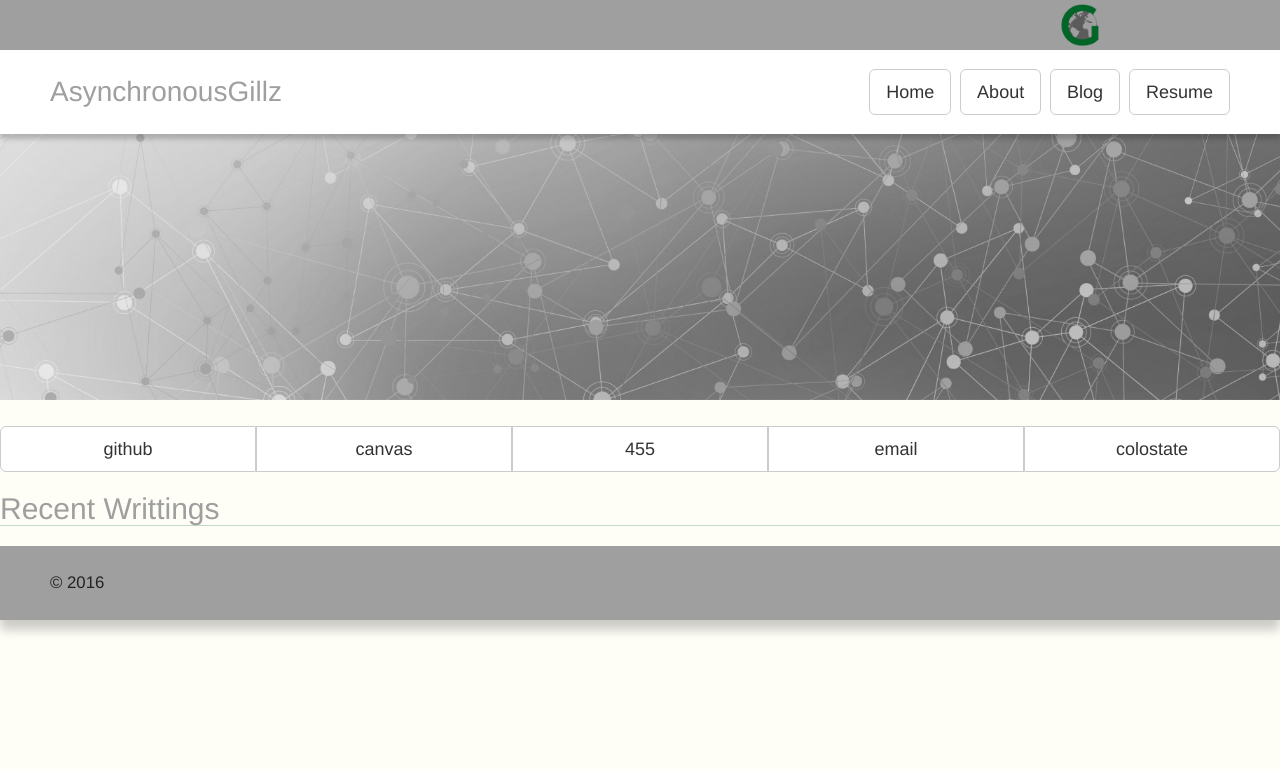
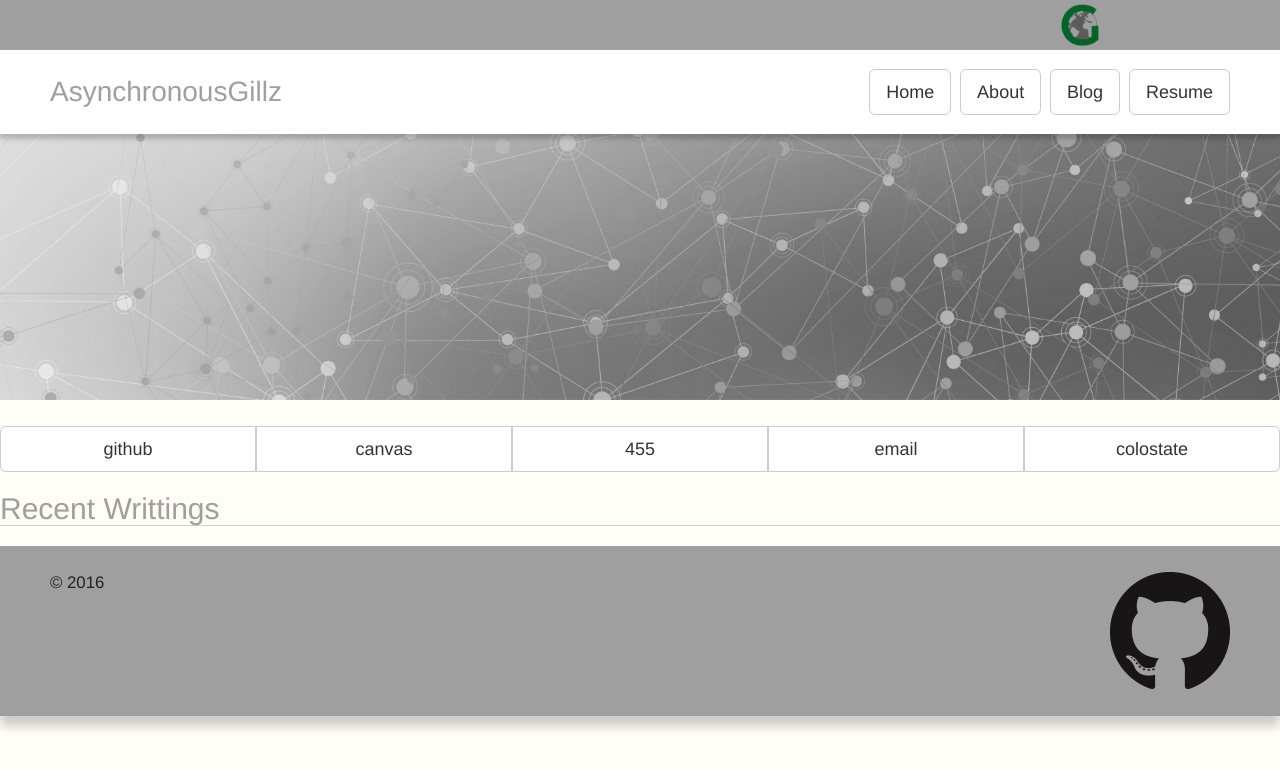
Before and after one commit to GerhardOfRivia/GerhardOfRivia.github.io, a Jekyll site: the page built from index.md, in a window 1280 px wide. Shown: the top 769 px of the page. Built offline with Jekyll 4.4.1, drawn with Linux system fonts in a browser that asks for light colours; nearby versions of some CDN libraries.

Commit message:
Add github logo at footer

```diff
--- a/_includes/footer.html
+++ b/_includes/footer.html
@@ -2,6 +2,7 @@
 	<div id="footer-bottom">
 		<div class="sheet">
 			<div id="copyright">&copy; {{ site.time | date: '%Y' }}</div>
+			<div id="github"><img alt="github" src="{{ site.baseurl }}/assets/github.png"></div>
 		</div>
 	</div>
 </footer>
```
